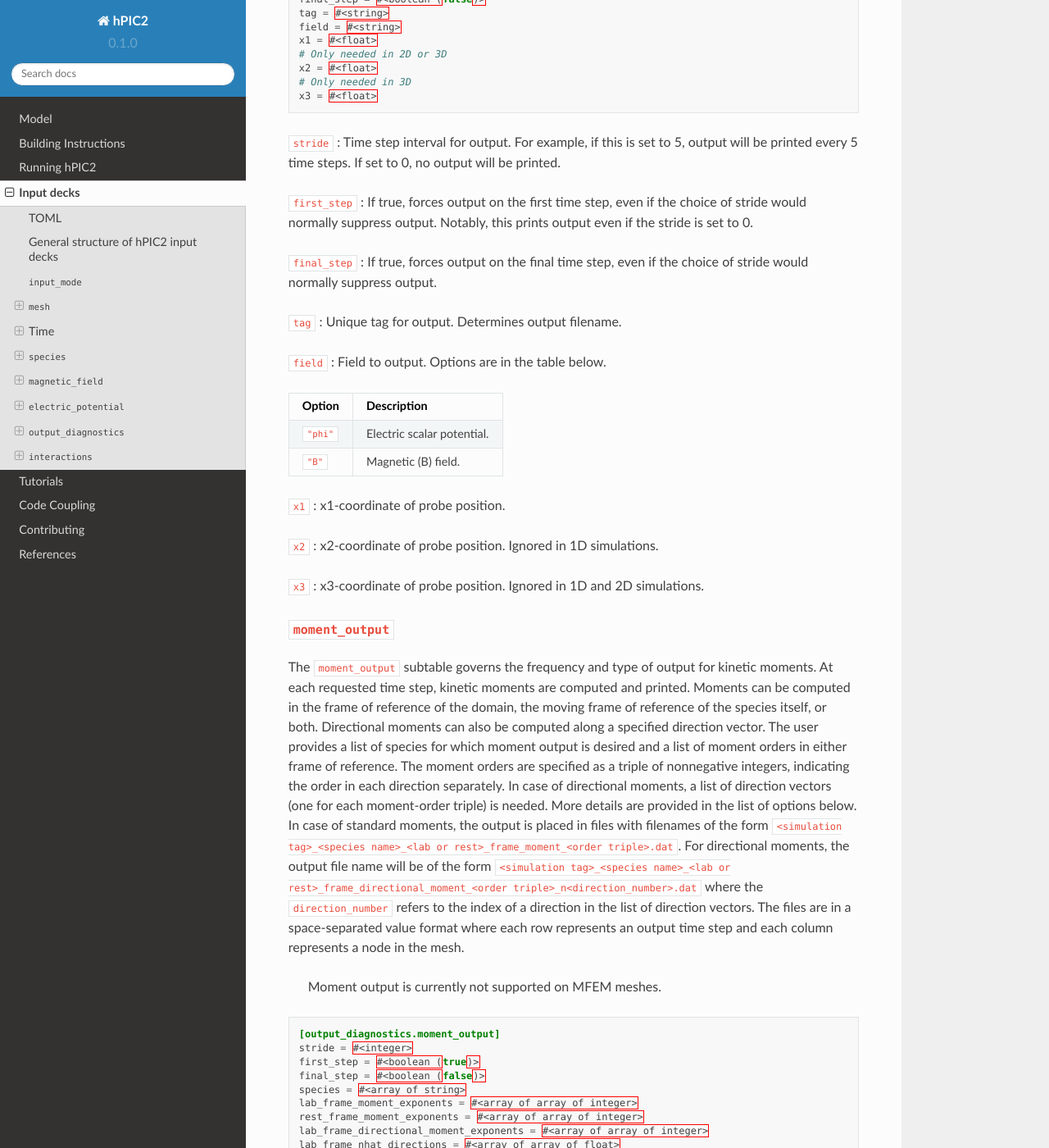
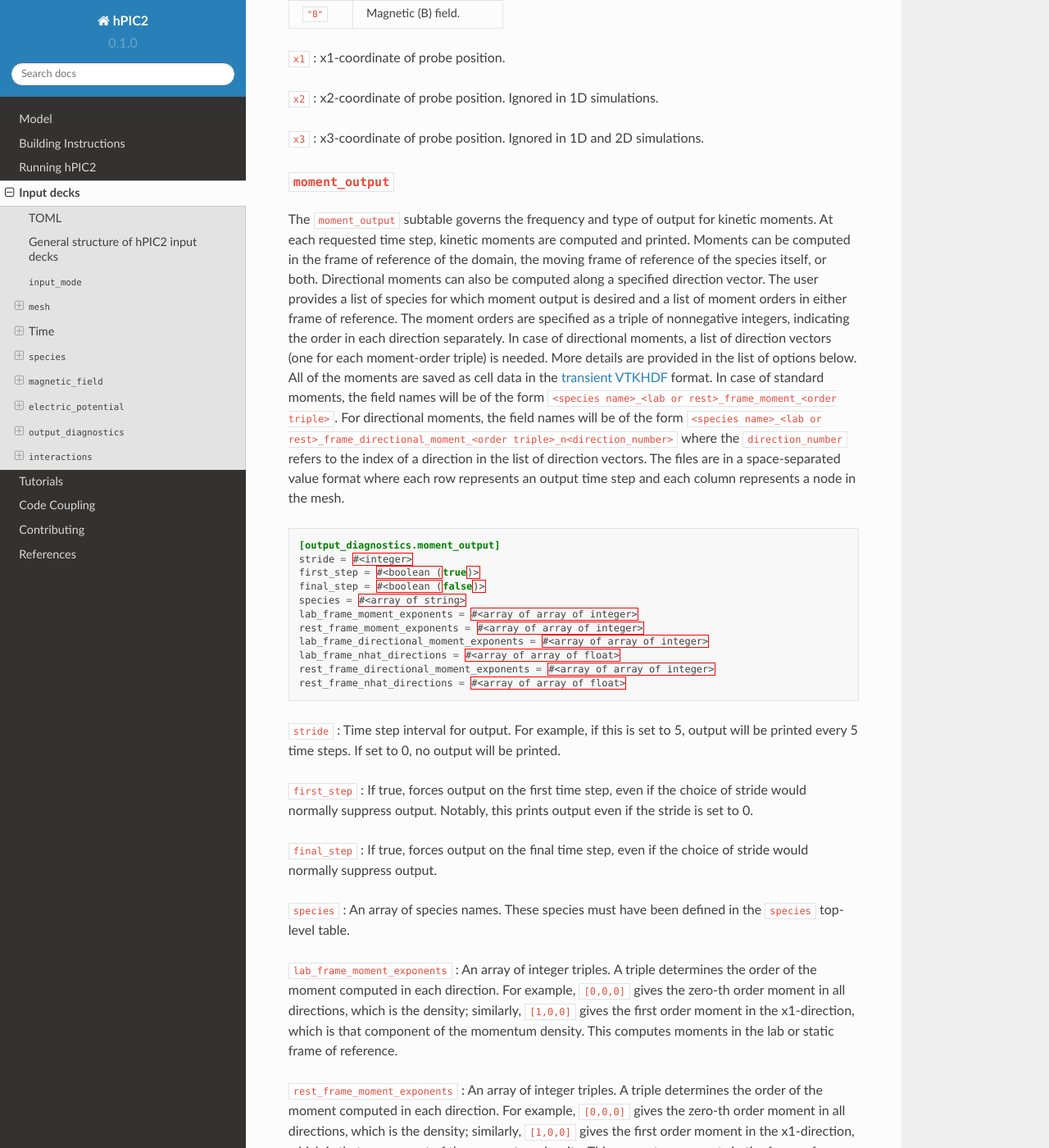
Before and after one commit to lcpp-org/hpic2doc, a Sphinx documentation site: the page built from docs/source/input_deck.rst, in a window 1280 px wide and 1400 px high, scrolled down 32274 px. Shown: the whole window at 82% size. Built offline with Sphinx 7.4.7 and the Read the Docs theme 2.0.0, drawn with Linux system fonts in a browser that asks for light colours; cross-references to code outside the pages are shown as plain code; some of the changed text lies outside the part shown.

Commit message:
Update input deck to talk about VTKHDF

```diff
--- a/docs/source/input_deck.rst
+++ b/docs/source/input_deck.rst
@@ -1871,22 +1871,11 @@
 
 The ``particle_output`` subtable governs particle output.
 For a particle-based species, this will periodically output information about
-every particle currently active particle in the simulation.
-For simulations that are not parallelized with MPI,
-output filenames take the form
-``<simulation tag>_<species name>_particles_t<time step zero padded to 7 digits>.dat``
-where the simulation tag is taken from the ``input_mode`` table.
-For MPI-parallelized runs, each MPI process outputs a separate file,
-and ``.<rank>`` is appended to the end of the above filename for each MPI process.
-The files themselves are a space-separated value format.
-Each row represents a particle and takes the form
-
-.. code-block::
-
-   <charge number> <element index> <submesh ID> <weight> <x1> <x2> <x3> <v1> <v2> <v3>
-
-with the understanding that the submesh ID is a dummy output for
-non-pumi meshes.
+every currently active particle in the simulation.
+Output is in the
+`h5part <https://gitlab.psi.ch/H5hut/src/-/wikis/Documentation/Layout#user-content-overview>`_
+format.
+Filenames take the form ``<simulation tag>_<species name>.h5part``.
 
 .. code-block:: toml
 
@@ -1953,44 +1942,20 @@
 The ``field_output`` subtable governs frequency of field output.
 The electric and magnetic fields, along with the electric potential
 and electrostatic energy, are printed.
-For MFEM meshes, fields are output to the
-`PVTU <https://vtk.org/wp-content/uploads/2015/04/file-formats.pdf>`_
-format,
-which is most easily read by
-`ParaView <https://www.paraview.org/>`_.
-This output is placed in a directory with the name of the simulation tag,
-which itself is placed in the user-specified output directory.
-For all other meshes,
-electric field output is placed in files with filenames of the form
-``<simulation tag>_EFIELD_t<time step zero padded to 7 digits>.dat``\ ;
-magnetic field output is placed in files with filenames of the form
-``<simulation tag>_BFIELD_t<time step zero padded to 7 digits>.dat``\ ;
-electric potential output is placed in files with filenames of the form
-``<simulation tag>_PHI_t<time step zero padded to 7 digits>.dat``\ ;
-and electrostatic energy output is placed in files with filenames of the form
+The fields are printed in the
+`transient <https://gitlab.kitware.com/vtk/vtk/-/merge_requests/10094>`_
+`VTKHDF <https://kitware.github.io/vtk-examples/site/VTKFileFormats/#unstructured-grid>`_
+format.
+The filename is ``<simulation tag>_fields.hdf``.
+
+The electrostatic energy output is placed in files with filenames of the form
 ``<simulation tag>_ENERGY_ELECTROSTATIC.dat``.
-The electric and magnetic field output files
-are all in a space-separated value format.
-Each line represents a node in the mesh and takes the form
+The electrostatic energy output is in a space-separated value format,
+each of whose line is of the form
 
 .. code-block::
 
-   <x1-component> <x2-component> <x3-component>
-
-The potential is similar, but each line contains only a single scalar value.
-The electrostatic energy output differs, since there is a single scalar value
-to output per time step.
-It is also in a space-separated value format,
-but of the form
-
-.. code-block::
-
    <time step zero padded to 7 digits> <total electrostatic energy>
-
-..
-
-   MFEM meshes currently do not compute or print the electrostatic energy.
-
 
 .. code-block:: toml
 
@@ -2099,17 +2064,16 @@
 indicating the order in each direction separately. In case of directional
 moments, a list of direction vectors (one for each moment-order triple)
 is needed. More details are provided in the list of options below.
-In case of standard moments, the output is placed in files with filenames of the form
-``<simulation tag>_<species name>_<lab or rest>_frame_moment_<order triple>.dat``. For
-directional moments, the output file name will be of the form
-``<simulation tag>_<species name>_<lab or rest>_frame_directional_moment_<order triple>_n<direction_number>.dat`` where the ``direction_number`` refers to the index
+All of the moments are saved as cell data in the
+`transient <https://gitlab.kitware.com/vtk/vtk/-/merge_requests/10094>`_
+`VTKHDF <https://kitware.github.io/vtk-examples/site/VTKFileFormats/#unstructured-grid>`_
+format.
+In case of standard moments, the field names will be of the form
+``<species name>_<lab or rest>_frame_moment_<order triple>``. For
+directional moments, the field names will be of the form
+``<species name>_<lab or rest>_frame_directional_moment_<order triple>_n<direction_number>`` where the ``direction_number`` refers to the index
 of a direction in the list of direction vectors. The files are in a space-separated value format where each row represents an output time step and
 each column represents a node in the mesh.
-
-..
-
-   Moment output is currently not supported on MFEM meshes.
-
 
 .. code-block:: toml
 
```
